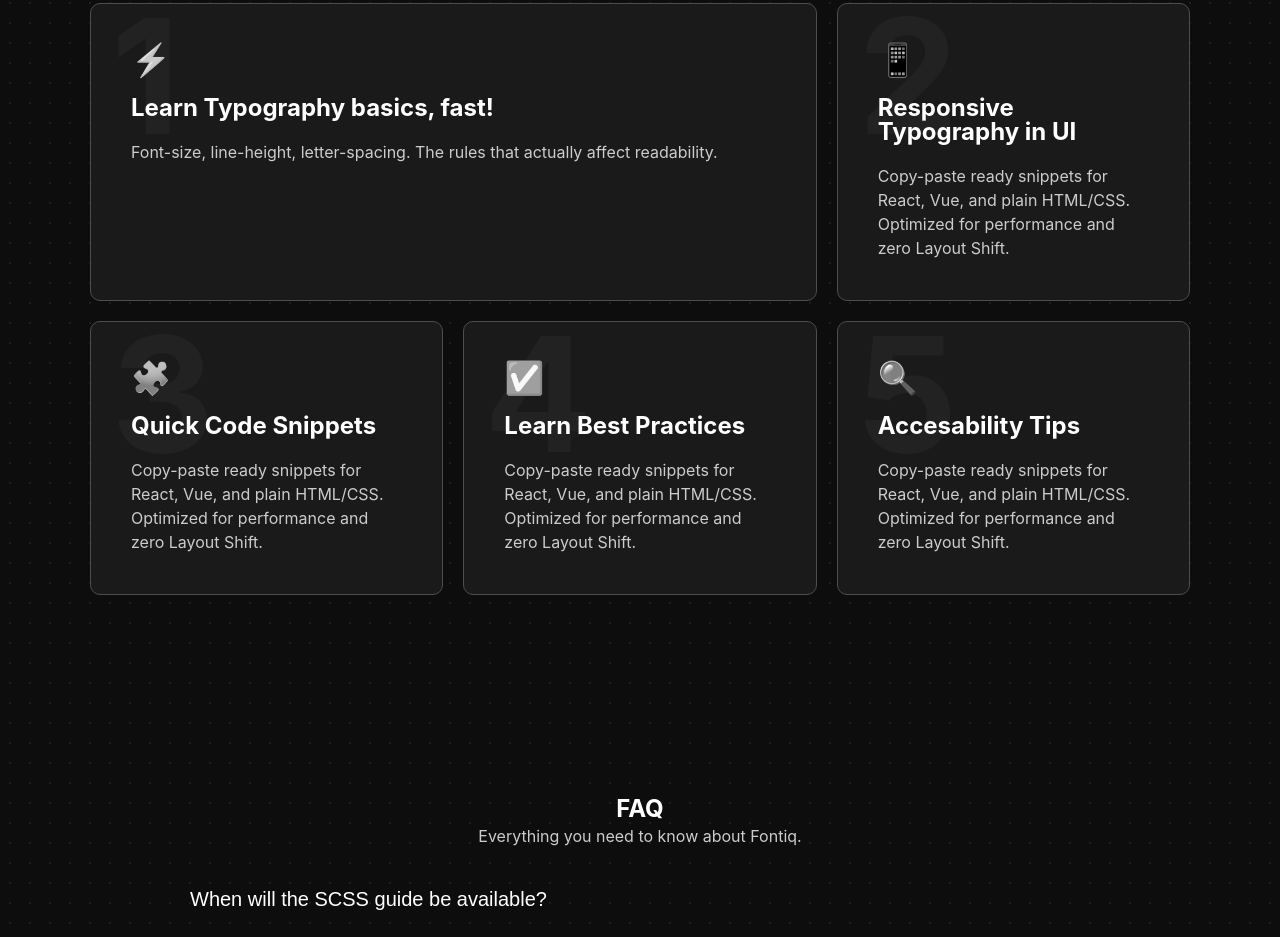
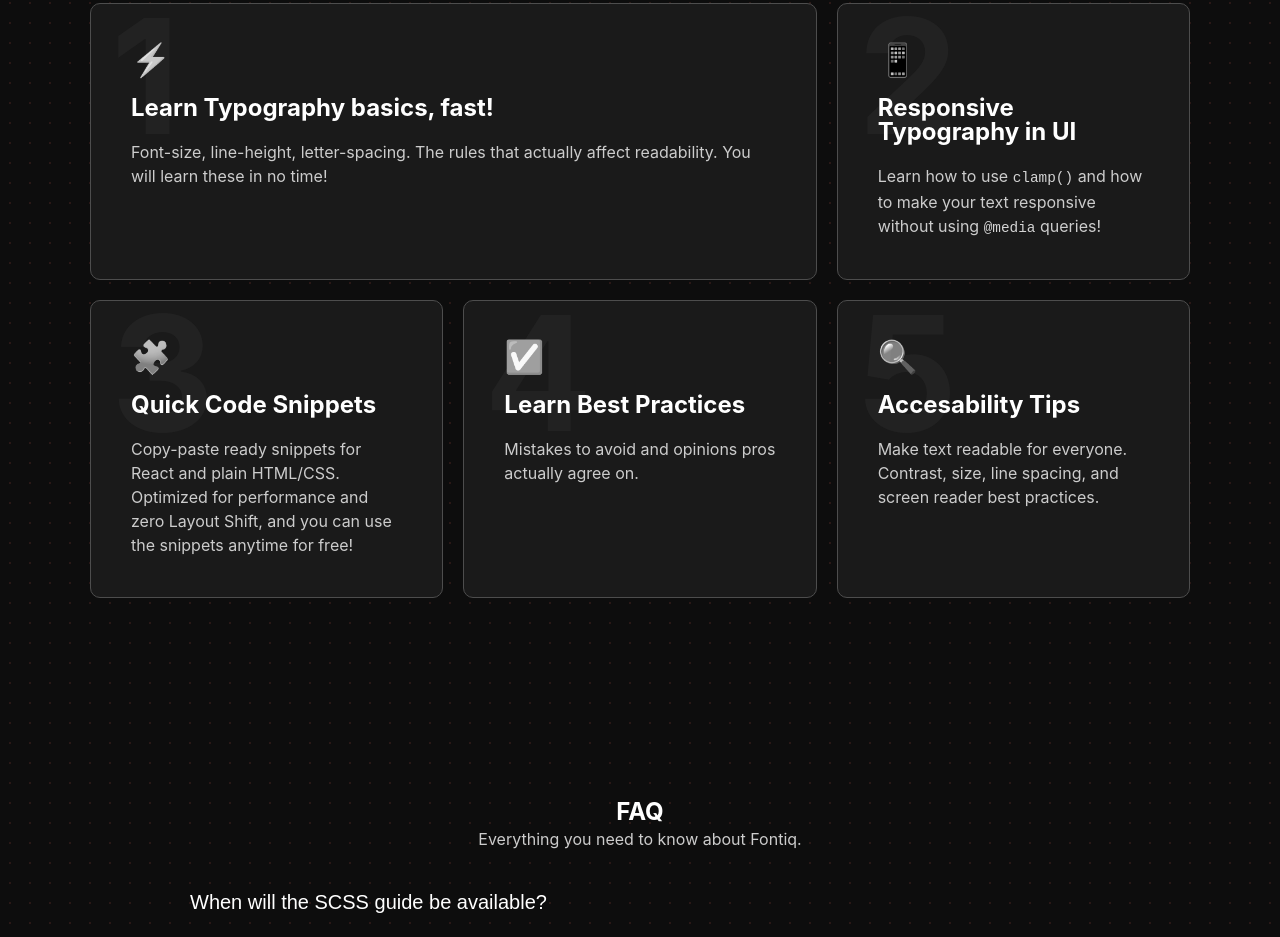
Before and after one commit to Johnson-Berisha/typography, a Next.js app: page /homepage-comingsoon in a window 1280 px wide. Shown: the part 1307-2244 px from the top of the page. Built offline with nearby package versions, Linux system fonts and the light colour scheme; no server answers.

Commit message:
added content to the cards

```diff
--- a/src/app/homepage-comingsoon/page.js
+++ b/src/app/homepage-comingsoon/page.js
@@ -158,7 +158,7 @@ export default function ComingSoonPage() {
             <h1>⚡</h1>
             <h3>Learn Typography basics, fast!</h3>
             <p>
-              Font-size, line-height, letter-spacing. The rules that actually affect readability.
+              Font-size, line-height, letter-spacing. The rules that actually affect readability. You will learn these in no time!
             </p>
           </div>
           <div className="fact-card small example">
@@ -166,8 +166,7 @@ export default function ComingSoonPage() {
             <h1>📱</h1>
             <h3>Responsive Typography in UI</h3>
             <p>
-              Copy-paste ready snippets for React, Vue, and plain HTML/CSS.
-              Optimized for performance and zero Layout Shift.
+              Learn how to use <code>clamp()</code> and how to make your text responsive without using <code>@media</code> queries!
             </p>
           </div>
           <div className="fact-card small example">
@@ -175,8 +174,8 @@ export default function ComingSoonPage() {
             <h1>🧩</h1>
             <h3>Quick Code Snippets</h3>
             <p>
-              Copy-paste ready snippets for React, Vue, and plain HTML/CSS.
-              Optimized for performance and zero Layout Shift.
+              Copy-paste ready snippets for React and plain HTML/CSS.
+              Optimized for performance and zero Layout Shift, and you can use the snippets anytime for free!
             </p>
           </div>
           <div className="fact-card small example">
@@ -184,8 +183,7 @@ export default function ComingSoonPage() {
             <h1>✅</h1>
             <h3>Learn Best Practices</h3>
             <p>
-              Copy-paste ready snippets for React, Vue, and plain HTML/CSS.
-              Optimized for performance and zero Layout Shift.
+              Mistakes to avoid and opinions pros actually agree on.
             </p>
           </div>
           <div className="fact-card small example">
@@ -193,8 +191,7 @@ export default function ComingSoonPage() {
             <h1>🔍</h1>
             <h3>Accesability Tips</h3>
             <p>
-              Copy-paste ready snippets for React, Vue, and plain HTML/CSS.
-              Optimized for performance and zero Layout Shift.
+              Make text readable for everyone. Contrast, size, line spacing, and screen reader best practices.
             </p>
           </div>
         </div>
```
